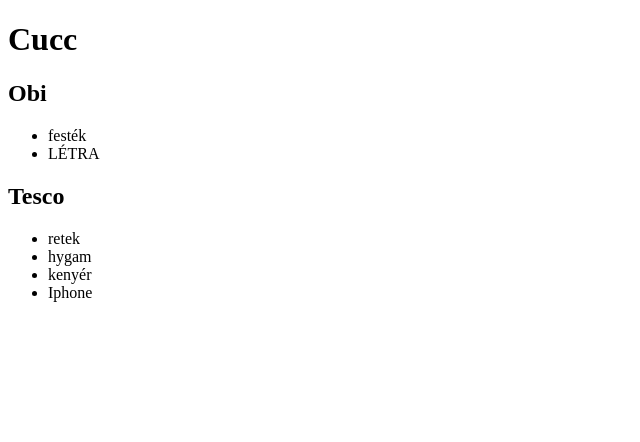
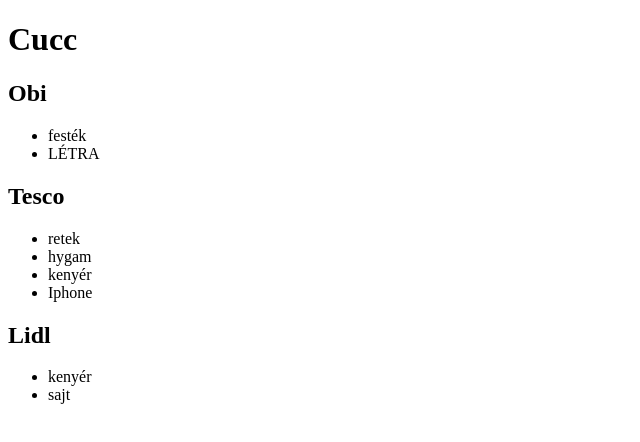
Before and after one commit to standardmate/standardmate.github.io, a plain HTML site: page index.html in a window 1280 px wide. Shown: the whole page, without its empty margins (0-640 px from the left). Drawn offline with Linux system fonts and the light colour scheme.

Commit message:
Update index.html

```diff
--- a/index.html
+++ b/index.html
@@ -19,6 +19,11 @@
         <li>kenyér</li>
         <li>Iphone</li>
     </ul>
+    <h2>Lidl</h2>
+    <ul>
+        <li>kenyér</li>
+        <li>sajt</li>
+    </ul>
 
 </body>
 </html>
```
